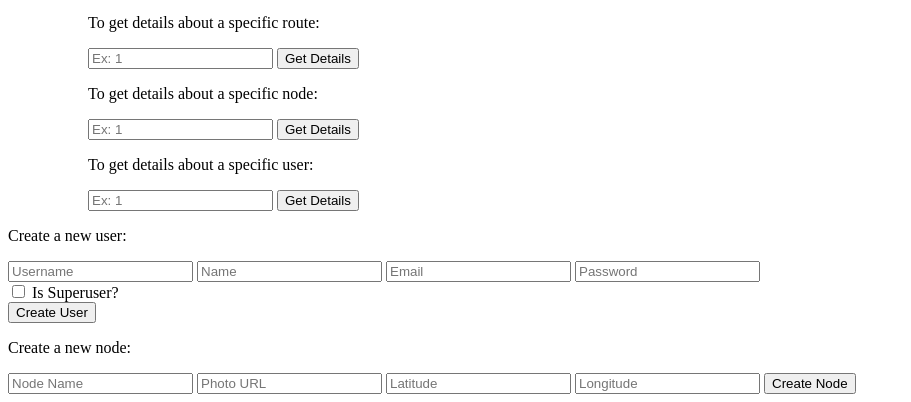
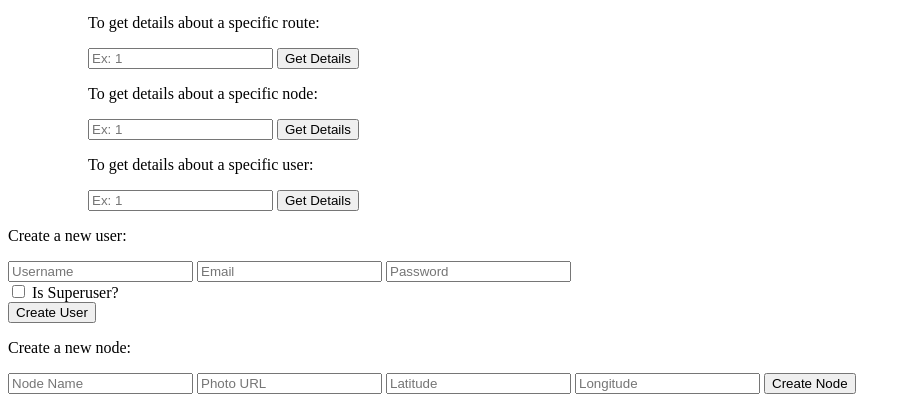
Before and after one commit to bounswe/bounswe2024group9, a Django app: page / in a window 1280 px wide. Shown: the part 414-816 px from the top of the page, without its empty margins (0-911 px from the left). Run offline with Django 3.2, Linux system fonts and the light colour scheme.

Commit message:
removed name from creating a user

```diff
--- a/wiki_database_API/database_search/views.py
+++ b/wiki_database_API/database_search/views.py
@@ -46,7 +46,6 @@ def create_user(request):
     if request.method == 'POST':
         data = json.loads(request.body)
         username = data.get('username')
-        name = data.get('name')
         e_mail = data.get('email')
         password = data.get('password')
         # is_superuser = data.get('is_superuser', False) # Everybody will be regular user
@@ -72,7 +71,6 @@ def create_user(request):
             'status': 'success',
             'user_id': user.user_id,
             'username': user.username,
-            'name': user.name,
             'e_mail': user.e_mail,
             'is_active': user.is_active,
             'is_superuser': user.is_superuser,
--- a/wiki_database_API/templates/index.html
+++ b/wiki_database_API/templates/index.html
@@ -102,7 +102,6 @@
     <p>Create a new user:</p>
     <form id="createUserForm" onsubmit="submitUserForm(event)">
         <input type="text" name="username" placeholder="Username" required>
-        <input type="text" name="name" placeholder="Name" required>
         <input type="email" name="email" placeholder="Email">
         <input type="password" name="password" placeholder="Password">
         <br>
```
